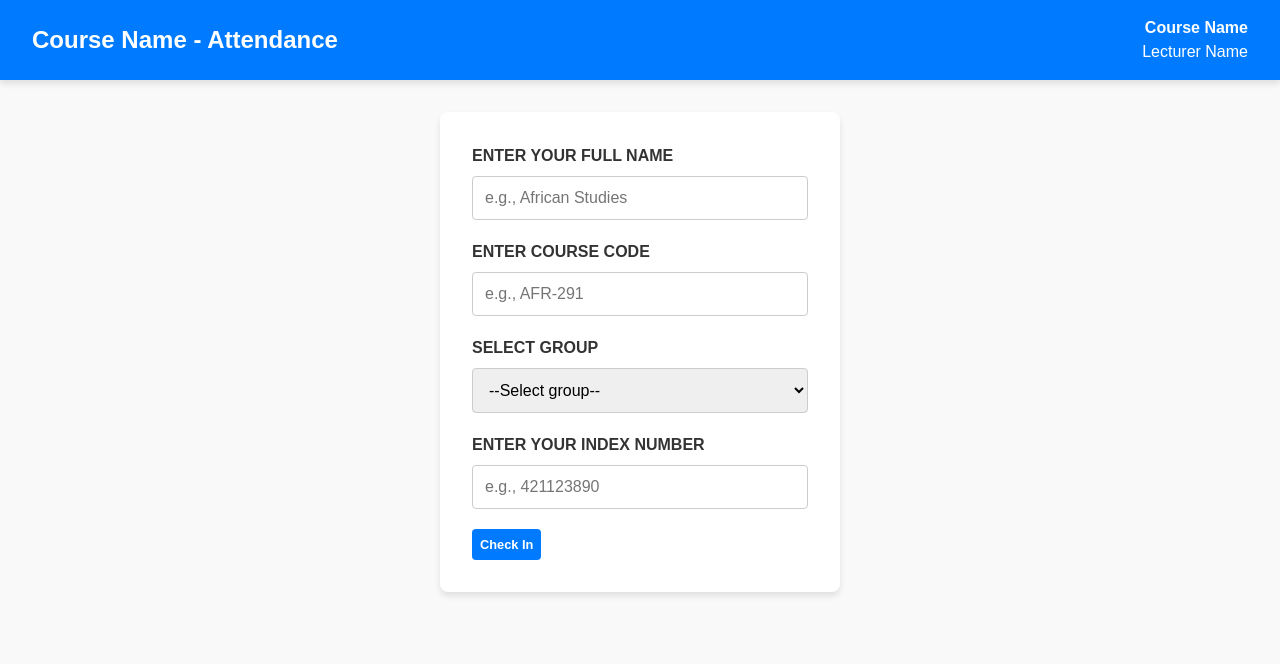
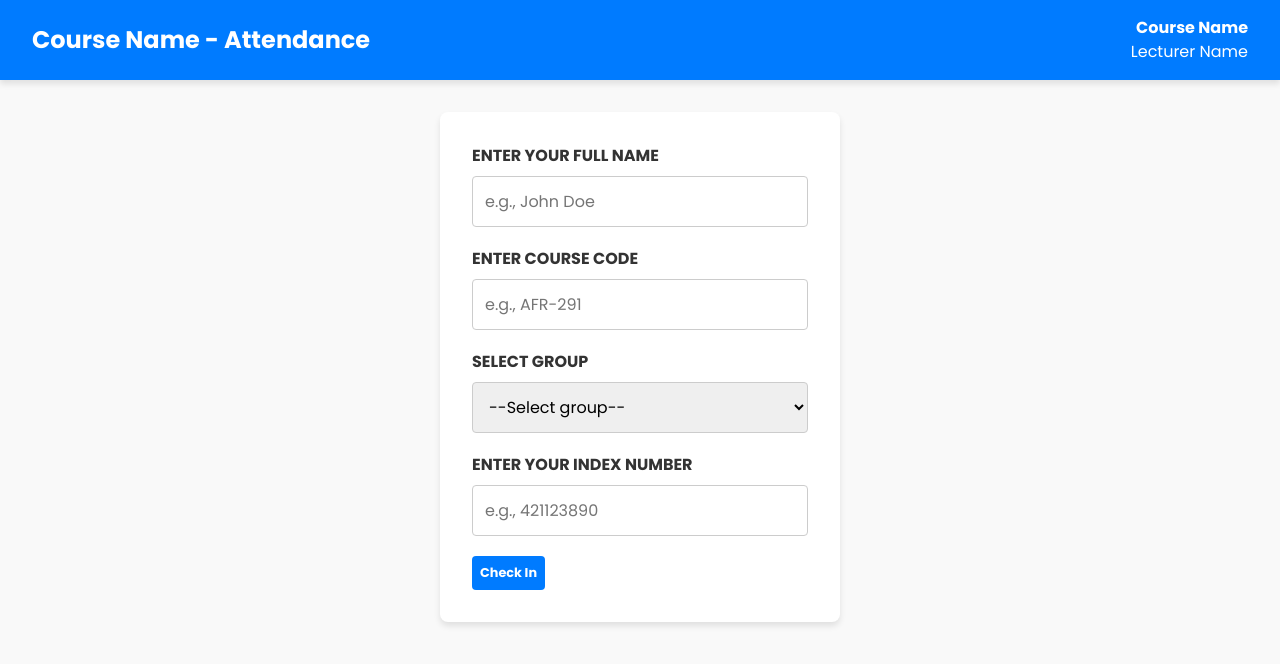
Before and after one commit to ashongdev/record-attendance, a React (Vite) app in the folder client/: page /std/check-in in a window 1280 px wide. Shown: the top 664 px of the page. Built offline with nearby package versions, Linux system fonts and the light colour scheme.

Commit message:
Update form schema and add font family

```diff
--- a/client/src/Home.css
+++ b/client/src/Home.css
@@ -1,5 +1,8 @@
+@import url("https://fonts.googleapis.com/css2?family=Poppins:ital,wght@0,100;0,200;0,300;0,400;0,500;0,600;0,700;0,800;0,900;1,100;1,200;1,300;1,400;1,500;1,600;1,700;1,800;1,900&display=swap");
+
 /* Reset and Base Styles */
 * {
+	font-family: "Poppins", sans-serif;
 	margin: 0;
 	padding: 0;
 	box-sizing: border-box;
--- a/client/src/exports/Schemas.ts
+++ b/client/src/exports/Schemas.ts
@@ -4,7 +4,7 @@
 	coursecode: yup
 		.string()
 		.required("This field is required")
-		.matches(/^[A-Za-z]{3,4}-[0-9]{3,4}$/, "Please enter a valid course id"),
+		.matches(/^[A-Za-z]{2,4}-[0-9]{3,4}$/, "Please enter a valid course id"),
 	coursename: yup
 		.string()
 		.required("This field is required")
@@ -24,7 +24,7 @@
 export const CheckInSchema = yup.object().shape({
 	coursecode: yup
 		.string()
-		.matches(/^[A-Za-z]{3,4}-[0-9]{3,4}$/, "Please enter a valid course code")
+		.matches(/^[A-Za-z]{2,4}-[0-9]{3,4}$/, "Please enter a valid course code")
 		.required(),
 	fullname: yup
 		.string()
--- a/client/src/pages/CheckIn.tsx
+++ b/client/src/pages/CheckIn.tsx
@@ -76,7 +76,7 @@
 					<input
 						type="text"
 						{...register("fullname")}
-						placeholder="e.g., African Studies"
+						placeholder="e.g., John Doe"
 					/>
 					<p className="error">{errors && errors.fullname?.message}</p>
 				</div>
```
